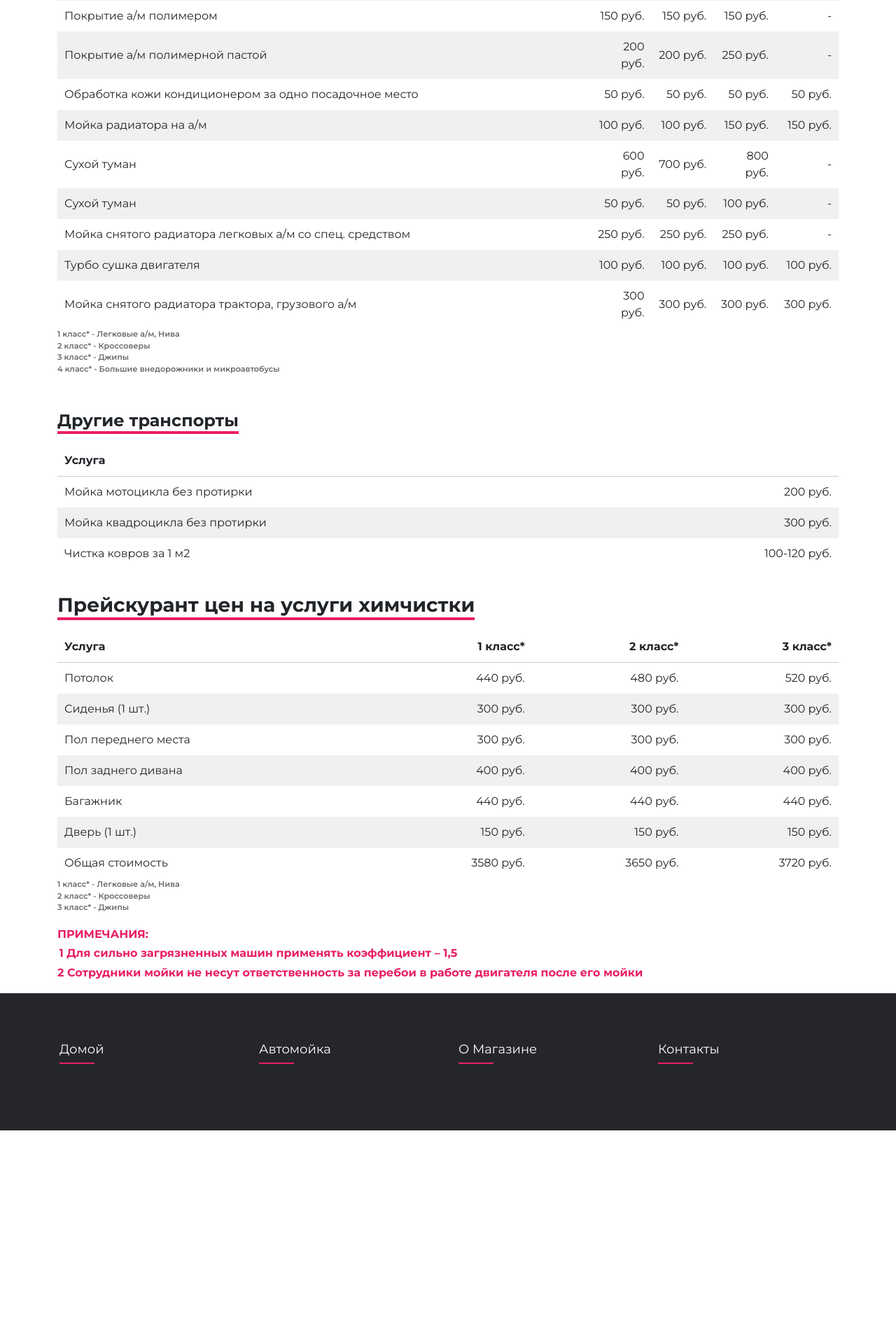
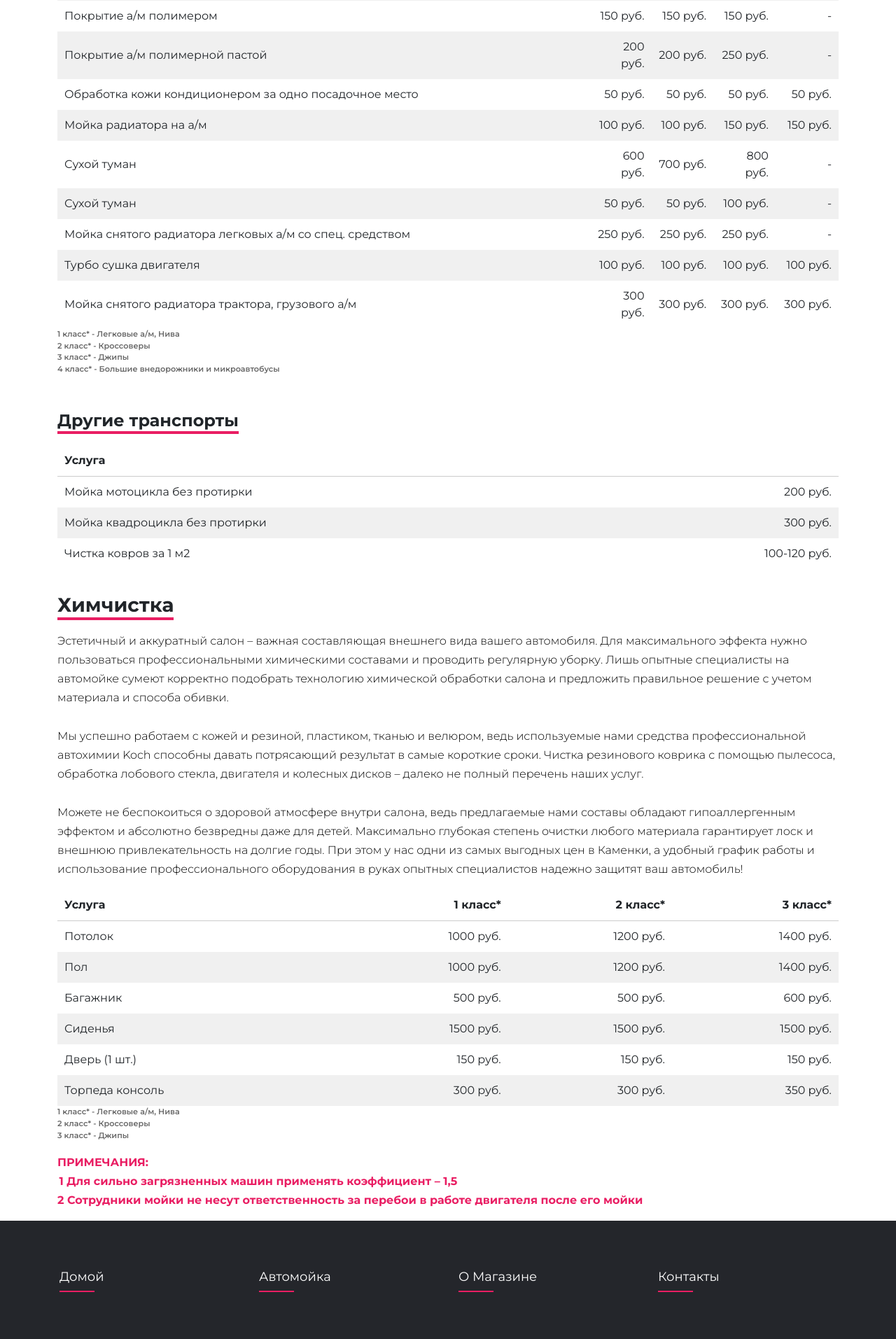
Before and after one commit to malixds/autowash, a Django app: page /wash/ in a window 1280 px wide. Shown: the part 1567-3480 px from the top of the page at 70% size. Before the commit the page ends 3182 px from the top, so only its background shows below. Run offline with Django 4.2, Linux system fonts and the light colour scheme; some libraries are stand-ins or nearby versions.

Commit message:
ready to delpoy

```diff
--- a/autowash/core/templates/core/contacts.html
+++ b/autowash/core/templates/core/contacts.html
@@ -14,7 +14,8 @@
                     <h5 class="contains__item-title">
                         Переулок Калинина, 3
                     </h5>
-                    <p class="contains__item-text mb-1">Автомойка, магазин</p>
+                    <p class="contains__item-text mb-1">Автомойка 8:00 - 20:00</p>
+                    <p class="contains__item-text mb-1">Магазин 9:00 - 18:00</p>
                     <a href="tel:+79273862432" class="contains__item-phone">+7 (927) 386-24-32</a>
                     <p class="text mt-1">alexnic898@gmail.com</p>
                 </div>
--- a/autowash/core/templates/core/wash.html
+++ b/autowash/core/templates/core/wash.html
@@ -7,7 +7,7 @@
     <div class="container">
         <div class="wash__inner">
             <h3 class="title" style="display: inline-block; border-bottom: 4px solid #e91e63;">
-                Круглосуточная автомойка в Каменке
+                Автомойка в Каменке
             </h3>
             <!-- <p class="text">
                 Выберите интересующую вас услугу и нажмите на нее
@@ -65,7 +65,7 @@
                 распространение коррозии, а также лишают автомобиль привычного блеска.
             </p>
             <p class="text">
-                Решить эти проблемы поможет автомойка 24 часа, обслуживающая клиентов в удобное для них время.
+                Решить эти проблемы поможет автомойка, обслуживающая клиентов в удобное для них время.
                 Опытные специалисты «АвтоМаг» сделают все необходимое, чтобы ваша машина выглядела презентабельно
                 в любую пору года!
             </p>
@@ -331,11 +331,11 @@
 </div>
 
 
-<div class="container">
+<!-- <div class="container">
     <h3 class="title" style="display: inline-block; border-bottom: 4px solid #e91e63;">
         Прейскурант цен на услуги химчистки
-    </h3>
-    <table class="table__price">
+    </h3> -->
+<!-- <table class="table__price">
         <thead>
             <tr>
                 <th>Услуга</th>
@@ -395,9 +395,9 @@
             </tr>
 
             <!-- Добавьте остальные строки -->
-        </tbody>
-    </table>
-    <p style="font-size: 0.7rem; color:dimgrey; font-weight: 600;">
+<!-- </tbody>
+    </table>  -->
+<!-- <p style="font-size: 0.7rem; color:dimgrey; font-weight: 600;">
         1 класс* - Легковые а/м, Нива <br>
         2 класс* - Кроссоверы <br>
         3 класс* - Джипы <br>
@@ -413,18 +413,18 @@
             2 Сотрудники мойки не несут ответственность за перебои в работе двигателя после его мойки
         </li>
     </ul>
-</div>
+</div> -->
 
-<!-- <section class="chemistry">
+<section class="chemistry">
     <div class="container">
         <div class="chemistry__inner">
             <h3 class="title" style="display: inline-block; border-bottom: 4px solid #e91e63;">
                 Химчистка
             </h3>
-            <p class="text">
+            <!-- <p class="text">
                 Выберите интересующую вас услугу и нажмите на нее
-            </p>
-            <div class="row">
+            </p> -->
+            <!-- <div class="row">
                 <div class="col-lg-3 col-md-6 col-sm-6" style="text-align: center;">
                     <a href="{% url 'complexclear' %}">
                         <img class="wash-img" src="{% static 'autowash/images/autowash-img1.jpg' %}" alt=""
@@ -446,8 +446,8 @@
                     </a>
                     <a style="display: block; text-decoration: none; color: #000;" href="#">Химчистка дисков</a>
                 </div>
-            </div>
-            <div class="divider mt-3 mb-3"></div>
+            </div> -->
+            <!-- <div class="divider mt-3 mb-3"></div> -->
             <p class="text"> Эстетичный и аккуратный салон – важная составляющая внешнего вида вашего автомобиля. Для
                 максимального эффекта нужно пользоваться профессиональными химическими составами и проводить регулярную
                 уборку. Лишь опытные специалисты на автомойке сумеют корректно подобрать технологию химической обработки
@@ -461,9 +461,79 @@
                 любого материала гарантирует лоск и внешнюю привлекательность на долгие годы. При этом у нас одни из
                 самых выгодных цен в Каменки, а удобный график работы и использование профессионального оборудования в
                 руках опытных специалистов надежно защитят ваш автомобиль! </p>
+
+            <table class="table__price">
+                <thead>
+                    <tr>
+                        <th>Услуга</th>
+                        <th class="right-align">1 класс*</th>
+                        <th class="right-align">2 класс*</th>
+                        <th class="right-align">3 класс*</th>
+                    </tr>
+                </thead>
+                <tbody>
+                    <tr>
+                        <td>Потолок</td>
+                        <td class="right-align">1000 руб.</td>
+                        <td class="right-align">1200 руб.</td>
+                        <td class="right-align">1400 руб.</td>
+                    </tr>
+                    <tr>
+                        <td>Пол</td>
+                        <td class="right-align">1000 руб.</td>
+                        <td class="right-align">1200 руб.</td>
+                        <td class="right-align">1400 руб.</td>
+                    </tr>
+                    <tr>
+                        <td>Багажник</td>
+                        <td class="right-align">500 руб.</td>
+                        <td class="right-align">500 руб.</td>
+                        <td class="right-align">600 руб.</td>
+                    </tr>
+                    <tr>
+                        <td>Сиденья
+                        </td>
+                        <td class="right-align">1500 руб.</td>
+                        <td class="right-align">1500 руб.</td>
+                        <td class="right-align">1500 руб.</td>
+                    </tr>
+
+                    <tr>
+                        <td>Дверь (1 шт.)
+                        </td>
+                        <td class="right-align">150 руб.</td>
+                        <td class="right-align">150 руб.</td>
+                        <td class="right-align">150 руб.</td>
+                    </tr>
+                    <tr>
+                        <td>Торпеда консоль
+                        </td>
+                        <td class="right-align">300 руб.</td>
+                        <td class="right-align">300 руб.</td>
+                        <td class="right-align">350 руб.</td>
+                    </tr>
+
+                    <!-- Добавьте остальные строки -->
+                </tbody>
+            </table>
+            <p style="font-size: 0.7rem; color:dimgrey; font-weight: 600;">
+                1 класс* - Легковые а/м, Нива <br>
+                2 класс* - Кроссоверы <br>
+                3 класс* - Джипы <br>
+            </p>
+            <p class="text note mb-0 mt-1" style="font-weight: 700; color: #e91e63;">ПРИМЕЧАНИЯ:
+            <ul>
+                <li class="text list__text" style="font-weight: 700; color: #e91e63;">
+                    <span>1 </span> Для сильно загрязненных машин
+                    применять
+                    коэффициент – 1,5
+                </li>
+                <li class="text list__text" style="font-weight: 700; color: #e91e63;">
+                    2 Сотрудники мойки не несут ответственность за перебои в работе двигателя после его мойки
+                </li>
         </div>
     </div>
-</section> -->
+</section>
 
 
 <!-- <section class="guard">
```
Also changed, not shown: autowash/core/templates/core/main.html (+4 -3 lines).
